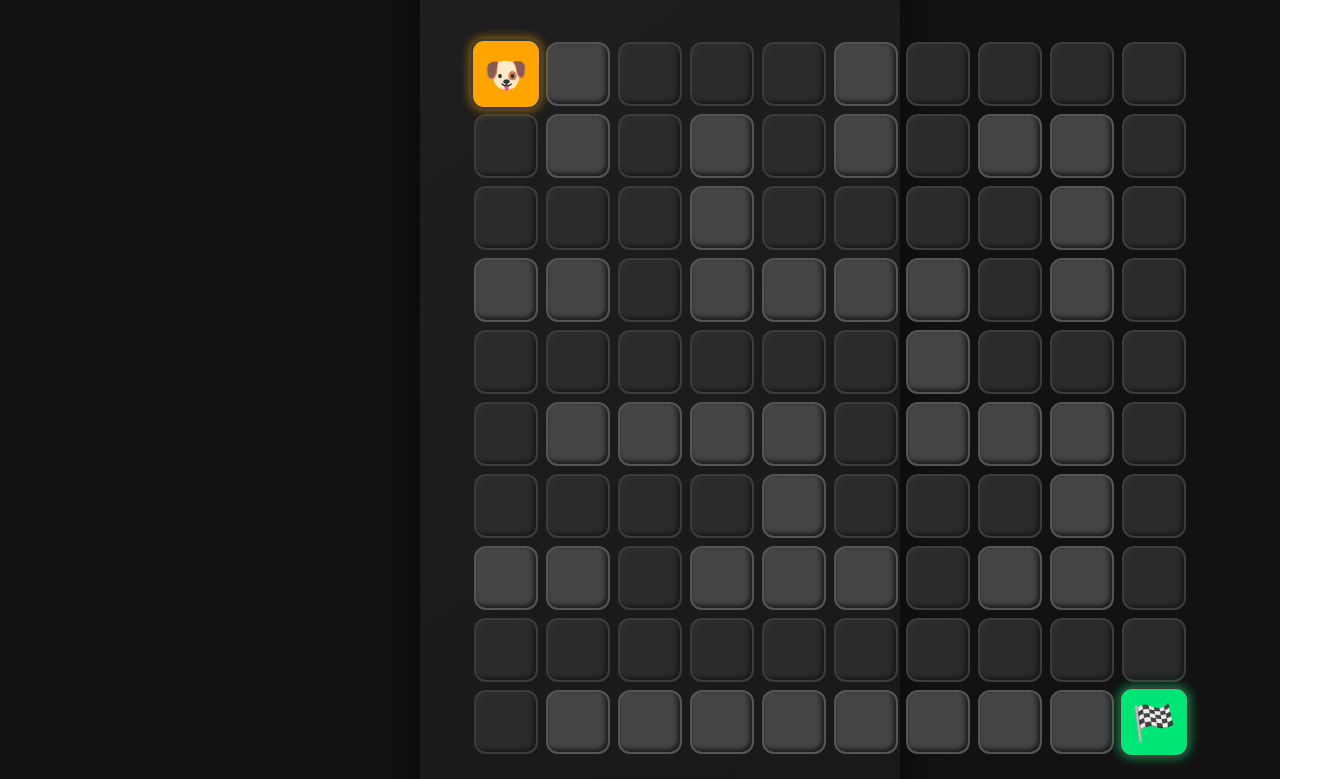
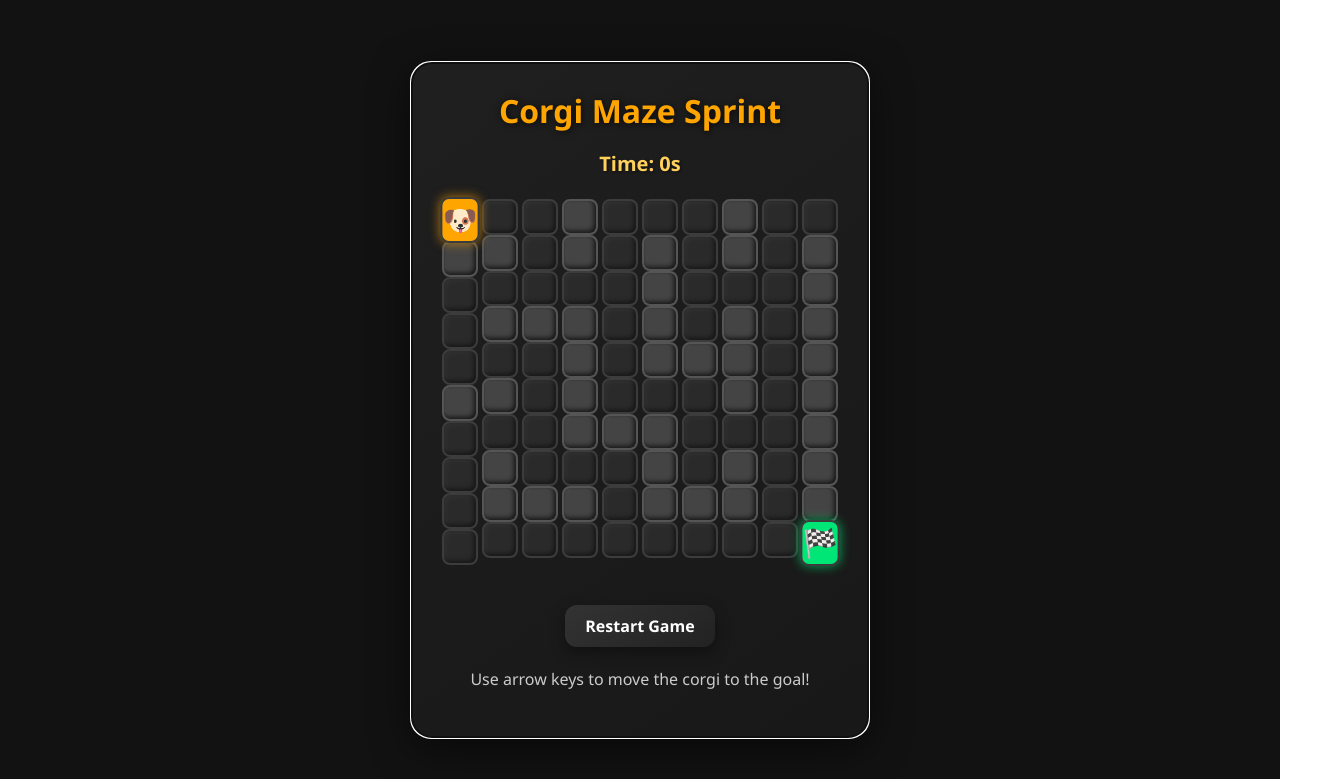
Before and after one commit to brendanbobryk/corgi-maze-sprint, a React (Vite) app in the folder corgi-maze-sprint/: page / in a window 1280 px wide. Shown: the top 779 px of the page, 1320 px wide, since content can reach past the window. Built offline with nearby package versions, Linux system fonts and the light colour scheme.

Commit message:
fixed graphical bug with the maze extending past its border

```diff
--- a/corgi-maze-sprint/src/App.css
+++ b/corgi-maze-sprint/src/App.css
@@ -4,7 +4,7 @@ html, body {
   padding: 0;
   height: 100%;
   font-family: "Segoe UI", Tahoma, Geneva, Verdana, sans-serif;
-  background-color: #121212; /* Dark mode background */
+  background-color: #121212; /* Dark background */
   color: #ffffff;
 }
 
@@ -15,23 +15,20 @@ html, body {
   height: 100vh;
   width: 100vw;
   padding: 20px;
+  box-sizing: border-box;
 }
 
 /* Game container */
 .game-container {
   text-align: center;
-  padding: 40px 50px;
+  padding: 30px 30px;
   background: linear-gradient(145deg, #1f1f1f, #181818);
   border-radius: 20px;
   box-shadow: 0 10px 40px rgba(0,0,0,0.6);
-  max-width: 480px;
-  width: 100%;
+  max-width: 90vw;  /* allow container to scale */
+  width: auto;
   box-sizing: border-box;
-  transition: transform 0.2s ease;
-}
-
-.game-container:hover {
-  transform: translateY(-3px);
+  overflow: hidden;
 }
 
 /* Title */
@@ -53,24 +50,22 @@ h1 {
 
 /* Maze grid */
 .maze {
-  display: inline-block;
-  margin-top: 20px;
-  user-select: none;
-}
-
-.row {
-  display: flex;
+  display: grid;
+  grid-template-columns: repeat(10, 1fr); /* row-wise filling */
+  grid-auto-flow: row; /* ensure proper row orientation */
+  grid-gap: 4px;
+  margin: 20px auto;
+  max-width: 100%;
+  width: auto;
 }
 
 .cell {
-  width: 60px;
-  height: 60px;
-  border-radius: 12px;
-  margin: 4px;
+  aspect-ratio: 1 / 1; /* square cells */
+  border-radius: 8px;
   display: flex;
   align-items: center;
   justify-content: center;
-  font-size: 32px;
+  font-size: clamp(16px, 2vw, 32px); /* responsive font */
   background-color: #2a2a2a;
   border: 2px solid #3c3c3c;
   box-shadow: inset -2px -2px 5px rgba(0,0,0,0.5),
@@ -78,7 +73,7 @@ h1 {
   transition: all 0.2s ease;
 }
 
-/* Wall */
+/* Walls */
 .wall {
   background-color: #444;
   border: 2px solid #555;
--- a/corgi-maze-sprint/src/App.jsx
+++ b/corgi-maze-sprint/src/App.jsx
@@ -1,4 +1,4 @@
-import { useState, useEffect } from "react";
+import { useState, useEffect, useRef } from "react";
 import "./App.css";
 
 // 10x10 maze (0 = path, 1 = wall)
@@ -19,6 +19,12 @@ function App() {
   const [playerPos, setPlayerPos] = useState([0, 0]);
   const [time, setTime] = useState(0);
   const [timerActive, setTimerActive] = useState(false);
+  const containerRef = useRef(null);
+
+  // Focus the container so arrow keys work
+  useEffect(() => {
+    containerRef.current.focus();
+  }, []);
 
   // Timer effect
   useEffect(() => {
@@ -32,7 +38,7 @@ function App() {
   // Keyboard controls
   useEffect(() => {
     const handleKey = (e) => {
-      if (["ArrowUp", "ArrowDown", "ArrowLeft", "ArrowRight"].includes(e.key)) {
+      if (["ArrowUp","ArrowDown","ArrowLeft","ArrowRight"].includes(e.key)) {
         e.preventDefault();
       }
 
@@ -45,12 +51,9 @@ function App() {
         if (e.key === "ArrowLeft") newY -= 1;
         if (e.key === "ArrowRight") newY += 1;
 
-        // Bounds check
         if (newX < 0 || newX >= MAZE.length || newY < 0 || newY >= MAZE[0].length) return [x, y];
-        // Wall check
         if (MAZE[newX][newY] === 1) return [x, y];
 
-        // Goal check
         if (newX === MAZE.length-1 && newY === MAZE[0].length-1) {
           alert(`🎉 You win! Time: ${time}s`);
           setTimerActive(false);
@@ -61,8 +64,9 @@ function App() {
       });
     };
 
-    window.addEventListener("keydown", handleKey);
-    return () => window.removeEventListener("keydown", handleKey);
+    const container = containerRef.current;
+    container.addEventListener("keydown", handleKey);
+    return () => container.removeEventListener("keydown", handleKey);
   }, [time]);
 
   // Start timer on first move
@@ -77,11 +81,16 @@ function App() {
     setPlayerPos([0, 0]);
     setTime(0);
     setTimerActive(false);
+    containerRef.current.focus();
   };
 
   return (
     <div className="app">
-      <div className="game-container">
+      <div
+        className="game-container"
+        ref={containerRef}
+        tabIndex={0}  // make div focusable
+      >
         <h1>Corgi Maze Sprint</h1>
         <p className="timer">Time: {time}s</p>
         <div className="maze">
```
